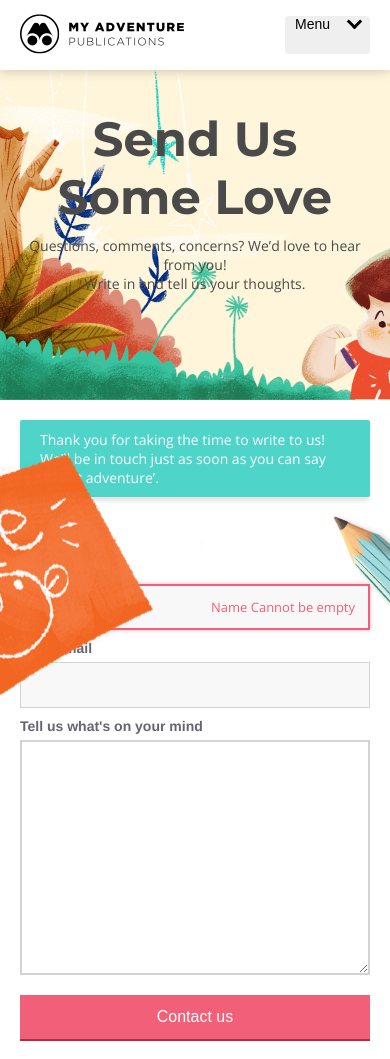
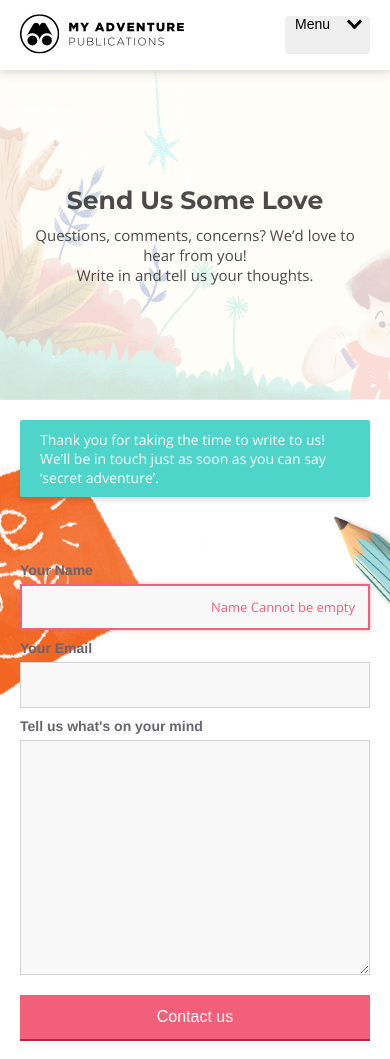
Before and after one commit to jjmok/secret-adventure, a website: page feedback.html in a window 390 px wide. Shown: the top 1059 px of the page. Drawn offline with nearby package versions, Linux system fonts and the light colour scheme.

Commit message:
[FIX] Refactors for mobile screens

```diff
--- a/feedback.html
+++ b/feedback.html
@@ -37,8 +37,9 @@
 
     <div class="bk-body-cont bk-width-cont bk-feedback">
       <div class="bk-feedback__banner bk-width-cont">
-        <h1 class="c-h1 bk-feedback__title">Send Us Some Love</h1>
-        <p>Questions, comments, concerns? We’d love to hear from you! <br> Write in and tell us your thoughts.</p>
+        <div class="c-whitebg"></div>
+        <h1 class="c-h1 c-header-title bk-feedback__title">Send Us Some Love</h1>
+        <p class="bk-feedback__desc">Questions, comments, concerns? We’d love to hear from you! <br> Write in and tell us your thoughts.</p>
       </div>
       <div class="bk-feedback__form-cont bk-width-cont">
         <div class="c-message c-message--success bk-feedback__success">
--- a/scss/booker.scss
+++ b/scss/booker.scss
@@ -8,6 +8,22 @@
 @import "roots";
 @import "reset";
 @import "utilities";
+
+@import "component/typo";
+@import "component/link";
+@import "component/icons";
+@import "component/input";
+@import "component/button";
+@import "component/chevron";
+@import "component/loader";
+@import "component/dropdown";
+@import "component/close";
+@import "component/block";
+@import "component/carousel";
+@import "component/title-icon";
+@import "component/message";
+@import "component/book";
+@import "component/whitebg";
 
 @import "layout/general";
 @import "layout/header";
@@ -24,18 +40,3 @@
 @import "layout/about-us";
 @import "layout/refer";
 @import "layout/leaves";
-
-@import "component/link";
-@import "component/icons";
-@import "component/input";
-@import "component/button";
-@import "component/chevron";
-@import "component/typo";
-@import "component/loader";
-@import "component/dropdown";
-@import "component/close";
-@import "component/block";
-@import "component/carousel";
-@import "component/title-icon";
-@import "component/message";
-@import "component/book";
--- a/scss/component/_carousel.scss
+++ b/scss/component/_carousel.scss
@@ -46,9 +46,7 @@
 }
 
 .bk-carousel-item__title {
-  font-size: 25px;
   margin-bottom: 10px;
-  @include for-tablet-landscape-up { font-size: 56px; }
 }
 
 .bk-carousel-item__desc {
--- a/scss/component/_title-icon.scss
+++ b/scss/component/_title-icon.scss
@@ -21,8 +21,9 @@
 
 .c-title-icon__icon {
   order: 2;
-
+  display: none;
   @include for-tablet-portrait-up {
     order: 1;
+    display: block;
   }
 }
--- a/scss/component/_typo.scss
+++ b/scss/component/_typo.scss
@@ -14,7 +14,15 @@
   font-size: var(--h4-font-size);
 }
 
-
 .c-title-icon__text {
   font-size: 42px;
 }
+
+.c-header-title {
+  margin-bottom: 10px;
+  font-size: 25px;
+
+  @include for-tablet-landscape-up {
+    font-size: 56px;
+  }
+}
--- /dev/null
+++ b/scss/component/_whitebg.scss
@@ -0,0 +1,13 @@
+.c-whitebg {
+  background-color: rgba(255, 255, 255, 0.8);
+  width: 100%;
+  height: 100%;
+  position: absolute;
+  top: 0px;
+  left: 0px;
+  z-index: 1;
+
+  @include for-tablet-landscape-up {
+    display: none;
+  }
+}
--- a/scss/layout/_about-us.scss
+++ b/scss/layout/_about-us.scss
@@ -7,6 +7,7 @@
   flex-direction: column;
   @include image("../assets/img/banner_4", "png", 100%, 250px, cover);
   background-position: 0px 50px;
+  position: relative;
 }
 
 .bk-misc__photo {
@@ -24,6 +25,8 @@
 .bk-misc__title {
   text-align: center;
   text-transform: capitalize;
+  position: relative;
+  z-index: 2;
 }
 
 .bk-misc__content {
@@ -41,6 +44,8 @@
 .bk-misc__subtitle {
   width: 100%;
   max-width: 750px;
+  position: relative;
+  z-index: 2;
 }
 
 .bk-misc__desc {
@@ -48,6 +53,8 @@
   line-height: 26px;
   text-align: justify;
   margin-bottom: 40px;
+  padding: 20px;
+  background-color: rgba(255, 255, 255, 0.8);
 }
 
 .bk-misc__subtitle {
--- a/scss/layout/_account.scss
+++ b/scss/layout/_account.scss
@@ -13,7 +13,7 @@
   max-width: 565px;
   margin: 0 auto;
   margin-bottom: 40px;
-  height: 60px;
+  min-height: 60px;
   position: relative;
   z-index: 2;
 }
--- a/scss/layout/_adventure.scss
+++ b/scss/layout/_adventure.scss
@@ -4,6 +4,8 @@
 
 .bk-advent__pending-item-set {
   margin-bottom: 65px;
+  position: relative;
+  z-index: 4;
 }
 
 .bk-advent__pending-item {
--- a/scss/layout/_cart.scss
+++ b/scss/layout/_cart.scss
@@ -377,6 +377,7 @@
   font-weight: bold;
   line-height: 31px;
   margin-bottom: 20px;
+  text-align: center;
 }
 
 .bk-cart__payment-success-desc {
--- a/scss/layout/_feedback.scss
+++ b/scss/layout/_feedback.scss
@@ -4,15 +4,25 @@
 
 .bk-feedback__banner {
   text-align: center;
-  padding-top: 40px;
+  flex-direction: column;
+  position: relative;
+  z-index: 2;
   @include flexcenter();
-  flex-direction: column;
-  justify-content: flex-start;
   @include image("../assets/img/banner_4", "png", 100%, 330px, cover);
 }
 
+.bk-feedback__desc {
+  font-size: 15px;
+
+  @include for-tablet-landscape-up {
+    font-size: 20px;
+  }
+}
+
+.bk-feedback__desc,
 .bk-feedback__title {
-  margin-bottom: 10px;
+  position: relative;
+  z-index: 2;
 }
 
 .bk-feedback__form-cont {
@@ -25,6 +35,8 @@
 .bk-feedback__form {
   width: 100%;
   padding: 40px 0px 160px;
+  position: relative;
+  z-index: 2;
 }
 
 .bk-feedback__tell-us-textarea {
@@ -40,6 +52,8 @@
 
 .bk-feedback__success {
   margin: 20px 0px;
+  position: relative;
+  z-index: 2;
 }
 
 .bk-feedback__bg {
--- a/scss/layout/_mainpage.scss
+++ b/scss/layout/_mainpage.scss
@@ -153,7 +153,7 @@
 
 .bk-video-section__content {
   position: relative;
-  z-index: 2;
+  z-index: 3;
 }
 
 .bk-video-section__title {
```
Also changed, not shown: about-us.html (+2 -1 lines), index.html (+3 -3 lines), policy.html (+2 -1 lines), terms.html (+3 -2 lines), dist/booker.css.
